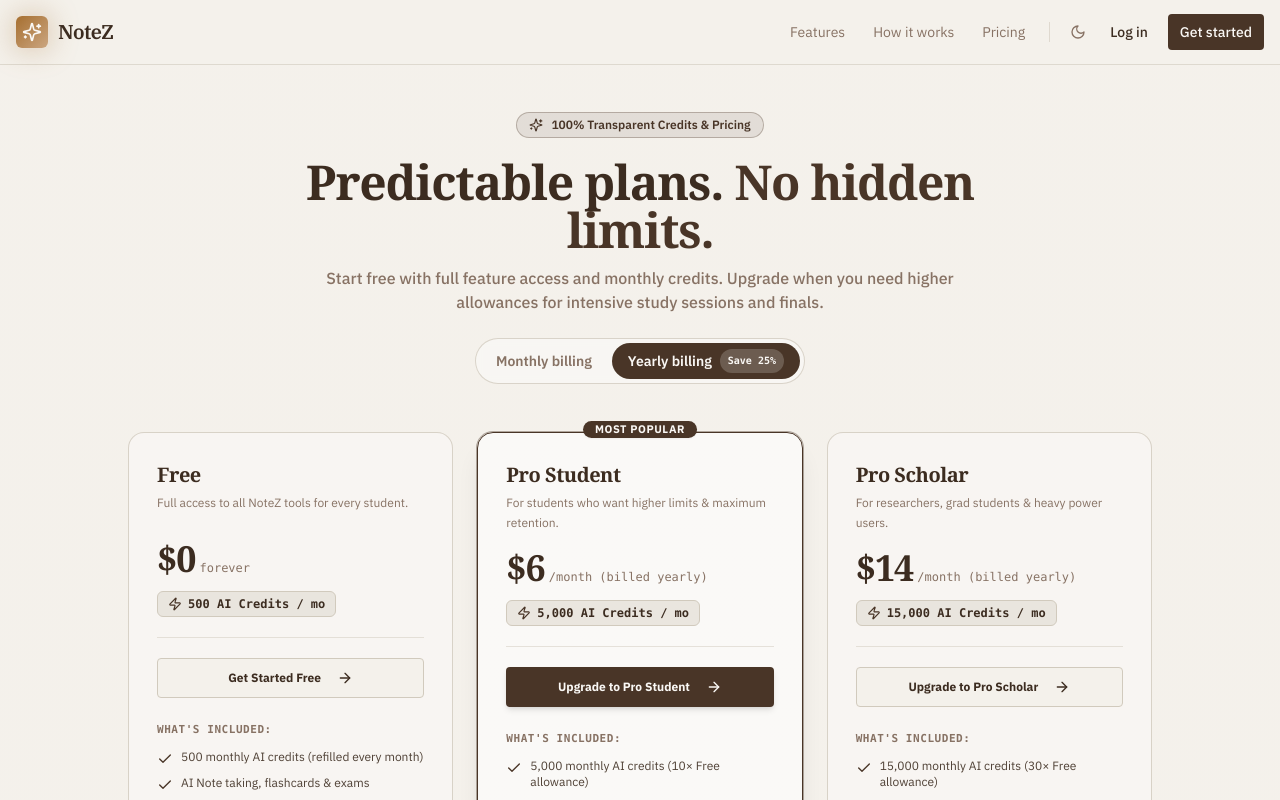
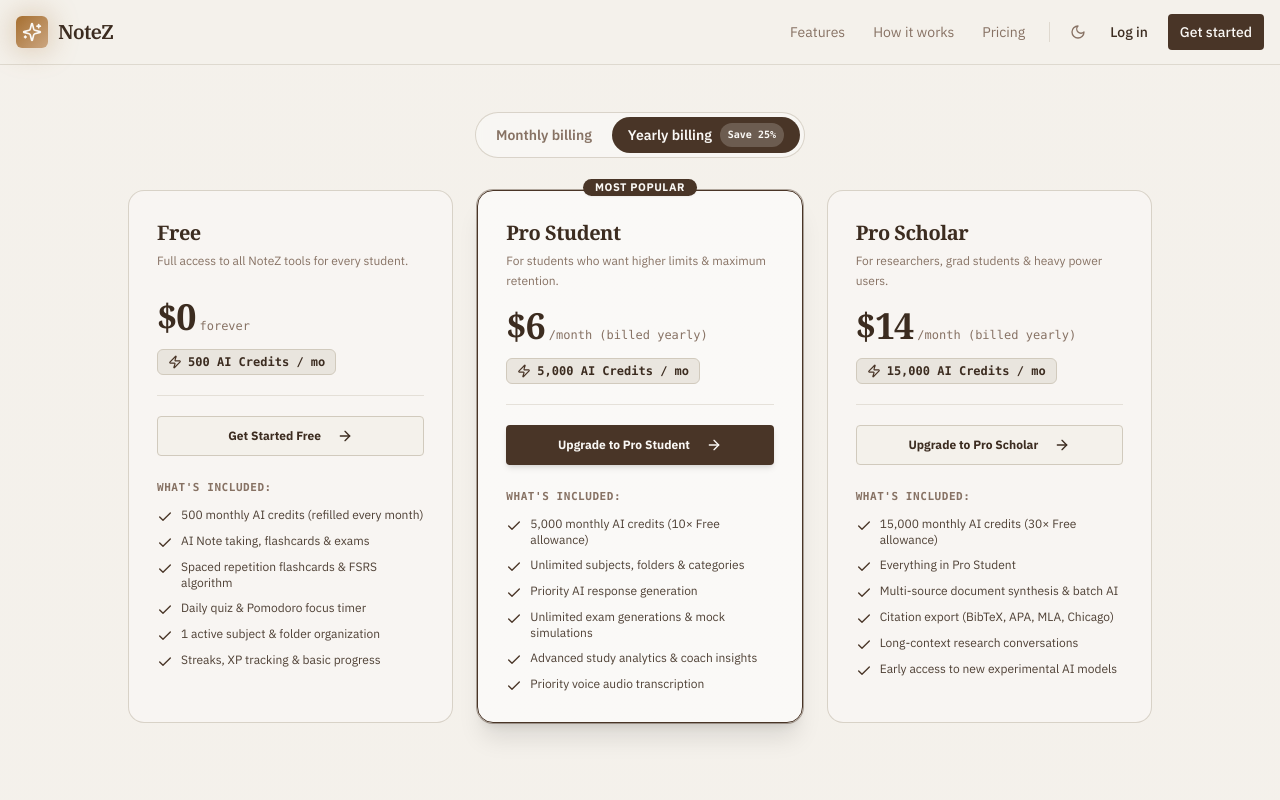
Before and after one commit to abdullah-fr/NoteZ, a React (Vite) app: page /pricing in a window 1280 px wide. Shown: the top 800 px of the page. Built offline with nearby package versions, Linux system fonts and the light colour scheme; no server answers; the HTML template or start-up script is replaced by a standard one; what ts-fsrs would draw is missing.

Commit message:
style: remove hero header text from pricing page

```diff
--- a/src/pages/Pricing.tsx
+++ b/src/pages/Pricing.tsx
@@ -64,33 +64,9 @@
     <div className="min-h-screen bg-background animated-bg overflow-x-hidden text-foreground">
       <Navbar />
 
-      {/* Hero Header */}
-      <section className="pt-24 pb-8 md:pt-28 md:pb-12">
+      {/* Billing Interval Toggle Section */}
+      <section className="pt-24 pb-6 md:pt-28 md:pb-8">
         <div className="container mx-auto px-4 text-center max-w-3xl">
-          <motion.span
-            initial={{ opacity: 0, y: 10 }}
-            animate={{ opacity: 1, y: 0 }}
-            className="inline-flex items-center gap-2 px-3 py-1 rounded-full border border-primary/30 bg-primary/10 text-xs font-semibold text-primary mb-5"
-          >
-            <Sparkles className="h-3.5 w-3.5" /> 100% Transparent Credits & Pricing
-          </motion.span>
-          <motion.h1
-            initial={{ opacity: 0, y: 12 }}
-            animate={{ opacity: 1, y: 0 }}
-            transition={{ delay: 0.05 }}
-            className="font-serif text-3xl sm:text-4xl md:text-5xl font-bold tracking-tight leading-[1.1] mb-3 text-foreground"
-          >
-            Predictable plans. <span className="text-primary">No hidden limits.</span>
-          </motion.h1>
-          <motion.p
-            initial={{ opacity: 0, y: 12 }}
-            animate={{ opacity: 1, y: 0 }}
-            transition={{ delay: 0.1 }}
-            className="text-sm sm:text-base text-muted-foreground leading-relaxed mb-6 max-w-2xl mx-auto font-medium"
-          >
-            Start free with full feature access and monthly credits. Upgrade when you need higher allowances for intensive study sessions and finals.
-          </motion.p>
-
           {/* Billing Interval Toggle */}
           <div className="inline-flex items-center gap-1 p-1 rounded-full border border-border/80 bg-card/60 backdrop-blur-sm shadow-xs">
             <button
```
